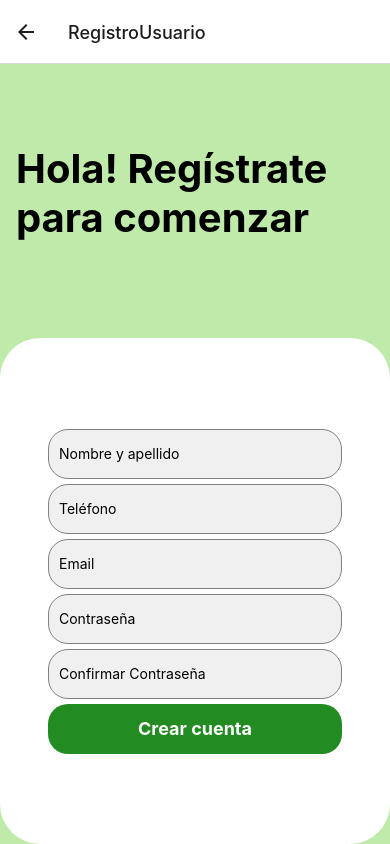
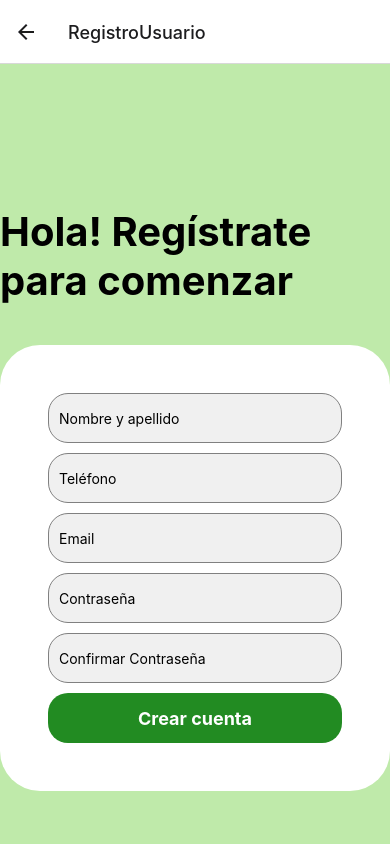
Before and after one commit to lHusky/Lima-Bici, a React Native app in the folder frontend/limabici-app/: screen /RegistroUsuario in a window 390 px wide. Built offline with nearby package versions, Linux system fonts and the light colour scheme; no server answers.

Commit message:
Update RegistroUsuario.jsx

```diff
--- a/frontend/limabici-app/screens/RegistroUsuario/RegistroUsuario.jsx
+++ b/frontend/limabici-app/screens/RegistroUsuario/RegistroUsuario.jsx
@@ -1,8 +1,7 @@
 import React, { useState, useEffect } from 'react';
-import { KeyboardAvoidingView, ScrollView, TouchableOpacity, TextInput, View, Text, StyleSheet, Alert } from 'react-native';
+import { KeyboardAvoidingView, ScrollView, TouchableOpacity, TextInput, View, Text, StyleSheet, Alert, Keyboard, TouchableWithoutFeedback, Platform } from 'react-native';
 import { useNavigation } from '@react-navigation/native';
-// Asegúrate de que la importación de usuarioApi esté correctamente configurada
-// import usuarioApi from '../../api/usuario';
+import usuarioApi from '../../api/usuario';
 
 const Signin = () => {
     const [nombre, setNombre] = useState('');
@@ -12,7 +11,7 @@ const Signin = () => {
     const [confPassword, setConfPassword] = useState('');
     const [userAccounts, setUserAccounts] = useState([]);
     const [error, setError] = useState('');
-    const [passwordError, setPasswordError] = useState(''); // Agregar estado para errores de contraseña
+    const [passwordError, setPasswordError] = useState('');
     const navigation = useNavigation();
 
     useEffect(() => {
@@ -66,10 +65,16 @@ const Signin = () => {
     };
 
     return (
-        <View style={styles.container1}>
-            <View style={styles.headerContainer}>
+        // Envuelve todo en TouchableWithoutFeedback para cerrar el teclado al hacer clic fuera de los inputs
+        <TouchableWithoutFeedback onPress={Keyboard.dismiss}>
+            <KeyboardAvoidingView
+                style={styles.container1}
+                behavior={Platform.OS === 'ios' ? 'padding' : undefined} // Para subir la vista cuando aparece el teclado (iOS)
+                keyboardVerticalOffset={90} // Ajusta según la altura de tu header si lo tienes
+            >
+                <ScrollView contentContainerStyle={{ flexGrow: 1 }} bounces={false}>
+                    <View style={styles.innerContainer}>
                         <Text style={styles.header}>Hola! Regístrate para comenzar</Text>
-            </View>
                         <View style={styles.container2}>
                             <TextInput
                                 style={styles.input}
@@ -116,31 +121,35 @@ const Signin = () => {
                             </TouchableOpacity>
                         </View>
                     </View>
+                </ScrollView>
+            </KeyboardAvoidingView>
+        </TouchableWithoutFeedback>
     );
 };
 
 const styles = StyleSheet.create({
     container1: {
         flex: 1,
-        justifyContent: 'center',
         backgroundColor: "#BFEAAA",
     },
-    headerContainer: {
-        backgroundColor: "#BFEAAA",
-        paddingVertical: 80,
-        paddingHorizontal: 16,
-        marginBottom: 16,
-        borderRadius: 20,
+    innerContainer: {
+        flex: 1,
+        justifyContent: 'center',
+        alignItems: 'center',
     },
     header: {
         fontSize: 40,
         color: 'black',
         fontWeight: 'bold',
+        backgroundColor: "#BFEAAA",
+        marginTop: 90,
+        marginBottom: 40,
+        marginLeft: 0,
+        paddingLeft: 0,
     },
     container2: {
-        flex: 1,
+        width: '100%',
         padding: 48,
-        justifyContent: 'center',
         backgroundColor: 'white',
         borderRadius: 40,
     },
@@ -151,7 +160,7 @@ const styles = StyleSheet.create({
         borderRadius: 20,
         backgroundColor: '#f0f0f0',
         paddingHorizontal: 10,
-        marginBottom: 5,
+        marginBottom: 10,
     },
     boton: {
         borderRadius: 20,
```
Lines whose indentation alone changed are shown as unchanged.
